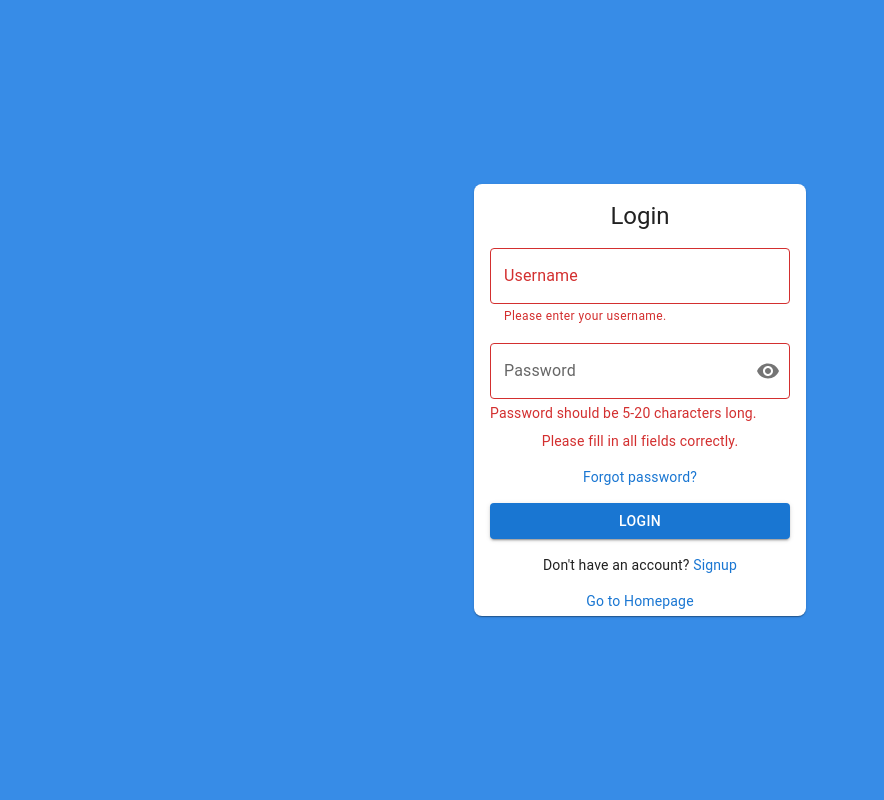
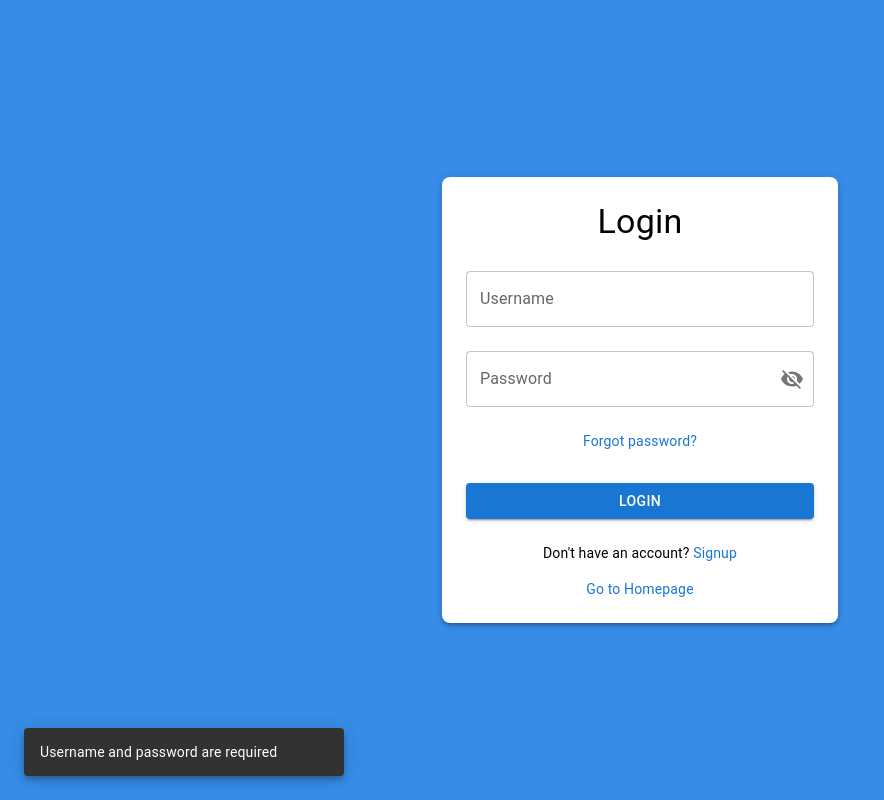
Before and after one commit to SAD-Enjoyers/SAD_Frontend, a React (Vite) app: page /login in a window 1280 px wide. Both pictures are taken after a click on the button "LOGIN". Shown: the whole page, without its empty margins (0-884 px from the left). Built offline with nearby package versions, Linux system fonts and the light colour scheme.

Commit message:
debuging login form connection code

```diff
--- a/src/features/Auth/Login/Login.jsx
+++ b/src/features/Auth/Login/Login.jsx
@@ -1,190 +1,134 @@
 import React, { useState, useEffect } from "react";
-// import axios from "axios";
-import { Container, Paper, TextField, Typography, Link, Button } from "@mui/material";
-import Box from "@mui/material/Box";
-import IconButton from "@mui/material/IconButton";
-import OutlinedInput from "@mui/material/OutlinedInput";
-import InputLabel from "@mui/material/InputLabel";
-import InputAdornment from "@mui/material/InputAdornment";
-import FormControl from "@mui/material/FormControl";
-import Visibility from "@mui/icons-material/Visibility";
-import VisibilityOff from "@mui/icons-material/VisibilityOff";
+import {
+  Box,
+  Button,
+  Container,
+  IconButton,
+  InputAdornment,
+  TextField,
+  Typography,
+  Snackbar,
+  CircularProgress,
+  Link,
+} from "@mui/material";
+import { Visibility, VisibilityOff } from "@mui/icons-material";
+import { useNavigate } from "react-router-dom";
 
-const Login = () => {
-  const [showPassword, setShowPassword] = React.useState(false);
-  const [username, setUsername] = React.useState(""); // تغییر از ایمیل به یوزرنیم
-  const [password, setPassword] = React.useState("");
-  const [usernameError, setUsernameError] = React.useState(false); // تغییر نام متغیر خطا از ایمیل به یوزرنیم
-  const [passwordError, setPasswordError] = React.useState(false);
-  const [formError, setFormError] = React.useState("");
-  const [loginSuccess, setLoginSuccess] = React.useState(null);
+function Login() {
+  const [showPassword, setShowPassword] = useState(false);
+  const [username, setUsername] = useState("");
+  const [password, setPassword] = useState("");
+  const [errorMessage, setErrorMessage] = useState("");
+  const [loading, setLoading] = useState(false);
 
+  const navigate = useNavigate();
 
   useEffect(() => {
-      // Add the background class when Signup is mounted
+    // Add the background class when the component is mounted
     document.body.classList.add("signup-background");
 
-      // Remove the background class when Signup is unmounted
+    // Clean up by removing the class when the component is unmounted
     return () => {
       document.body.classList.remove("signup-background");
     };
   }, []);
 
-  // هندل کردن نمایش رمز عبور
   const handleClickShowPassword = () => setShowPassword((show) => !show);
-  const handleMouseDownPassword = (event) => {
-    event.preventDefault();
-  };
 
-  // هندل کردن تغییر یوزرنیم
-  const handleUsernameChange = (event) => {
-    setUsername(event.target.value);
-    if (usernameError) setUsernameError(false);
-  };
+  const handleLogin = async () => {
+    // Frontend validation checks
+    if (!username || !password) {
+      setErrorMessage("Username and password are required");
+      return;
+    }
 
-  // هندل کردن تغییر رمز عبور
-  const handlePasswordChange = (event) => {
-    setPassword(event.target.value);
-    if (passwordError) setPasswordError(false);
-  };
+    setLoading(true);
 
-  const loginUser = async () => {
     try {
+      // Send login request to backend with userName and userPassword
       const response = await fetch("/api/v1/auth/login", {
         method: "POST",
         headers: {
           "Content-Type": "application/json",
         },
-
         body: JSON.stringify({
-          username: username, // ارسال یوزرنیم به جای ایمیل
-          password: password,
+          userName: username,
+          userPassword: password,
         }),
       });
 
-      const data = await response.json();
+      const responseData = await response.json();
 
-      if (response.ok && data.success) {
-        setLoginSuccess(true);
-        console.log("Login successful:", data);
+      // Handle backend response
+      if (response.ok) {
+        // Successfully logged in, redirect to home page
+        alert("Login successful!");
+        navigate("/home");
       } else {
-        setLoginSuccess(false);
-        setFormError(data.message || "Login failed");
+        setErrorMessage(
+          responseData.message || "Login failed. Please try again."
+        );
       }
     } catch (error) {
-      setLoginSuccess(false);
-      setFormError("Error logging in. Please try again.");
-      console.error("Login error:", error);
-    }
-  };
-
-
-
-  // هندل کردن ارسال فرم
-  const handleSubmit = (event) => {
-    event.preventDefault();
-    let valid = true;
-
-    if (!username) {
-      setUsernameError(true);
-      valid = false;
-    }
-
-    if (!password || password.length < 5 || password.length > 20) {
-      setPasswordError(true);
-      valid = false;
-    }
-
-    if (valid) {
-      loginUser();
-    } else {
-      setFormError("Please fill in all fields correctly.");
+      setErrorMessage("An unexpected error occurred. Please try again.");
+    } finally {
+      setLoading(false);
     }
   };
 
   return (
     <Container
+      maxWidth="xs"
       sx={{
-        height: "100vh",
         display: "flex",
         alignItems: "center",
         justifyContent: "center",
+        minHeight: "100vh",
       }}
     >
-      <Paper
-        elevation={1}
+      <Box
         sx={{
-          width: 300,
-          height: 400,
           display: "flex",
           flexDirection: "column",
           alignItems: "center",
-          padding: 2,
+          padding: 3,
           borderRadius: 2,
+          backgroundColor: "white",
+          boxShadow: 3,
+          width: "100%",
         }}
       >
-        <Typography sx={{ mb: 2 }} variant="h5" component="h2">
+        <Typography variant="h4" gutterBottom>
           Login
         </Typography>
 
         <TextField
-          id="username"
-          error={usernameError}
-          label="Username" // تغییر لیبل از ایمیل به یوزرنیم
+          fullWidth
+          label="Username"
+          variant="outlined"
+          margin="normal"
           value={username}
-          onChange={handleUsernameChange}
-          variant="outlined"
-          sx={{ width: "100%", marginBottom: 2 }}
-          helperText={usernameError && "Please enter your username."}
+          onChange={(e) => setUsername(e.target.value)}
         />
 
-        <FormControl sx={{ width: "100%" }} variant="outlined">
-          <InputLabel htmlFor="outlined-adornment-password">Password</InputLabel>
-          <OutlinedInput
-            id="outlined-adornment-password"
+        <TextField
+          fullWidth
+          label="Password"
+          variant="outlined"
+          margin="normal"
           type={showPassword ? "text" : "password"}
           value={password}
-            onChange={handlePasswordChange}
-            error={passwordError}
-            endAdornment={
+          onChange={(e) => setPassword(e.target.value)}
+          InputProps={{
+            endAdornment: (
               <InputAdornment position="end">
-                <IconButton
-                  aria-label={
-                    showPassword ? "hide the password" : "display the password"
-                  }
-                  onClick={handleClickShowPassword}
-                  onMouseDown={handleMouseDownPassword}
-                  edge="end"
-                >
-                  {showPassword ? <VisibilityOff /> : <Visibility />}
+                <IconButton onClick={handleClickShowPassword} edge="end">
+                  {showPassword ? <Visibility /> : <VisibilityOff />}
                 </IconButton>
               </InputAdornment>
-            }
-            label="Password"
+            ),
+          }}
         />
-          {passwordError && (
-            <Typography variant="body2" color="error" sx={{ mt: 0.5 }}>
-              Password should be 5-20 characters long.
-            </Typography>
-          )}
-        </FormControl>
-
-        {formError && (
-          <Typography variant="body2" color="error" sx={{ mt: 1 }}>
-            {formError}
-          </Typography>
-        )}
-
-        {loginSuccess === true && (
-          <Typography variant="body2" color="success" sx={{ mt: 1 }}>
-            Login successful!
-          </Typography>
-        )}
-        {loginSuccess === false && (
-          <Typography variant="body2" color="error" sx={{ mt: 1 }}>
-            Login failed. {formError}
-          </Typography>
-        )}
 
         <Typography variant="body2" sx={{ mt: 2, mb: 2 }}>
           <Link href="" underline="hover" color="primary">
@@ -193,16 +137,19 @@ const Login = () => {
         </Typography>
 
         <Button
-          sx={{ width: "100%" }}
           variant="contained"
-          onClick={handleSubmit}
+          color="primary"
+          fullWidth
+          sx={{ mt: 2, mb: 2 }}
+          onClick={handleLogin}
+          disabled={loading}
         >
-          Login
+          {loading ? <CircularProgress size={24} color="inherit" /> : "Login"}
         </Button>
 
-        <Typography variant="body2" sx={{ mt: 2 }}>
+        <Typography variant="body2" sx={{ mt: 1 }}>
           Don't have an account?{" "}
-          <Link href="signup" underline="hover" color="primary">
+          <Link href="/signup" underline="hover" color="primary">
             Signup
           </Link>
         </Typography>
@@ -212,9 +159,16 @@ const Login = () => {
             Go to Homepage
           </Link>
         </Typography>
-      </Paper>
+      </Box>
+
+      <Snackbar
+        open={Boolean(errorMessage)}
+        autoHideDuration={6000}
+        onClose={() => setErrorMessage("")}
+        message={errorMessage}
+      />
     </Container>
   );
-};
+}
 
 export default Login;
```
Lines whose indentation alone changed are shown as unchanged.
